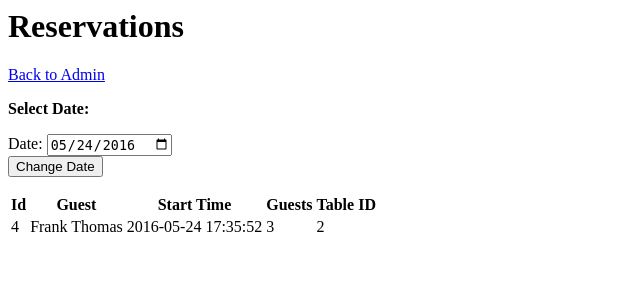
After one commit to pazzo83/restaurant_reservation_flask, a Flask app: page /show_reservations in a window 1280 px wide. The commit adds this page. Shown: the top 300 px of the page, without its empty margins (0-640 px from the left). Run offline with Flask 2, Linux system fonts and the light colour scheme; data comes from the database, SQL or seed files in the repository; both versions use the stored data as it was after the commit.

Commit message:
adding new views for reservations and tables

```diff
--- a/app/forms.py
+++ b/app/forms.py
@@ -1,5 +1,5 @@
 from flask.ext.wtf import Form
-from wtforms import StringField, DateTimeField, IntegerField
+from wtforms import StringField, DateTimeField, IntegerField, DateField
 
 from datetime import datetime
 
@@ -9,3 +9,6 @@ class ReservationForm(Form):
     guest_phone = StringField('guest_phone')
     num_guests = IntegerField('num_guests')
     reservation_datetime = DateTimeField('reservation_datetime', default=datetime.now())
+
+class ShowReservationsOnDateForm(Form):
+    reservation_date = DateField('reservation_date', default=datetime.now())
--- a/app/templates/index.html
+++ b/app/templates/index.html
@@ -1,6 +1,9 @@
 {% extends "base.html" %}
 {% block content %}
     <div>
-        <p>Stuff will go here</p>
+        <p>Welcome to the reservation system</p>
+        <p>
+            <a href="{{ url_for('make_reservation') }}">Make a Reservation</a>
+        </p>
     </div>
 {%  endblock %}
--- /dev/null
+++ b/app/templates/show_reservations.html
@@ -0,0 +1,32 @@
+{% block content %}
+    <h1>Reservations</h1>
+    <p>
+        <a href="{{ url_for('admin') }}">Back to Admin</a>
+    </p>
+    <p>
+        <b>Select Date:</b>
+        <form action="" method="POST" name="show_reservations">
+            Date:
+            {{ form.reservation_date }}<br />
+            <input type="submit" value="Change Date">
+        </form>
+    </p>
+    <table>
+        <tr>
+            <th>Id</th>
+            <th>Guest</th>
+            <th>Start Time</th>
+            <th>Guests</th>
+            <th>Table ID</th>
+        </tr>
+        {% for reservation in reservations %}
+        <tr>
+            <td>{{ reservation.id }}</td>
+            <td>{{ reservation.guest.name }}</td>
+            <td>{{ reservation.reservation_time }}</td>
+            <td>{{ reservation.num_guests }}</td>
+            <td>{{ reservation.table.id }}</td>
+        </tr>
+        {% endfor %}
+    </table>
+{% endblock %}
--- a/app/views.py
+++ b/app/views.py
@@ -1,8 +1,14 @@
+import datetime
+
 from app import app
 from flask import render_template, flash, redirect, session, g
 
-from .forms import ReservationForm
+from .forms import ReservationForm, ShowReservationsOnDateForm
 from .controller import create_reservation
+from .models import Table, Reservation
+
+RESTAURANT_OPEN_TIME=16
+RESTAURANT_CLOSE_TIME=22
 
 
 @app.route('/')
@@ -14,6 +20,11 @@ def index():
 def make_reservation():
     form = ReservationForm()
     if form.validate_on_submit():
+        reservation_date = datetime.datetime.combine(form.reservation_datetime.data.date(), datetime.datetime.min.time())
+        if form.reservation_datetime.data < reservation_date + datetime.timedelta(hours=RESTAURANT_OPEN_TIME) or \
+        form.reservation_datetime.data > reservation_date + datetime.timedelta(hours=RESTAURANT_CLOSE_TIME):
+            flash("The restaurant is closed at that hour!")
+            return redirect('/make_reservation')
         reservation = create_reservation(form)
         if reservation:
             flash("Reservation created!")
@@ -22,3 +33,25 @@ def make_reservation():
             flash("That time is taken!  Try another time")
             return redirect('/make_reservation')
     return render_template('make_reservation.html', title="Make Reservation", form=form)
+
+@app.route('/show_tables')
+def show_tables():
+    tables = Table.query.all()
+    return render_template('show_tables.html', title="Tables", tables=tables)
+
+@app.route('/show_reservations', methods=['GET', 'POST'])
+@app.route('/show_reservations/<reservation_date>', methods=['GET', 'POST'])
+def show_reservations(reservation_date = datetime.datetime.strftime(datetime.datetime.now(), "%Y-%m-%d")):
+    form = ShowReservationsOnDateForm()
+    if form.validate_on_submit():
+        res_date = datetime.datetime.strftime(form.reservation_date.data, "%Y-%m-%d")
+        return redirect('/show_reservations/' + res_date)
+    res_date = datetime.datetime.strptime(reservation_date, "%Y-%m-%d")
+    reservations = Reservation.query.filter(Reservation.reservation_time >= res_date,
+                                            Reservation.reservation_time < res_date + datetime.timedelta(days=1)).all()
+
+    return render_template('show_reservations.html', title="Reservations", reservations=reservations, form=form)
+
+@app.route('/admin')
+def admin():
+    return render_template('admin.html', title="Admin")
```
Also changed, not shown: app/templates/admin.html (added, +12 -0 lines), app/templates/show_tables.html (added, +18 -0 lines), app.db.
